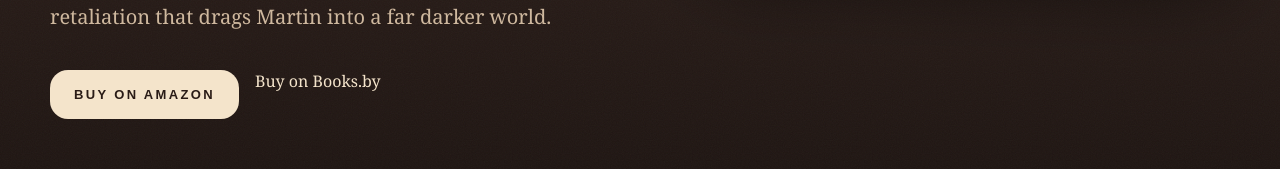
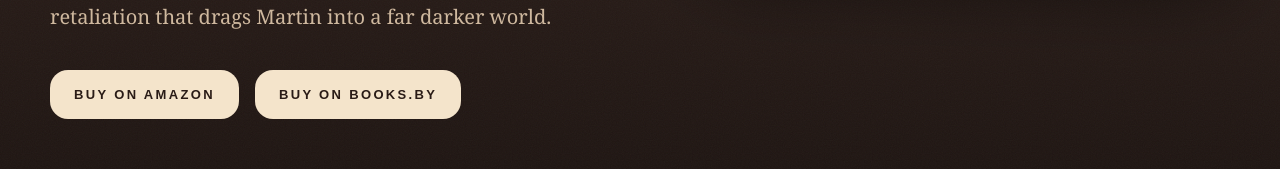
Before and after one commit to Mjpickering78/cast-no-shadow-site, a React (Vite) app: page / in a window 1280 px wide. Shown: the part 711-880 px from the top of the page. Built offline with nearby package versions, Linux system fonts and the light colour scheme.

Commit message:
Update main.jsx

```diff
--- a/src/main.jsx
+++ b/src/main.jsx
@@ -31,7 +31,7 @@ function App() {
 
             <div className="button-row">
               <a href={amazonLink} target="_blank" rel="noreferrer" className="button button-primary">Buy on Amazon</a>
-              <a href="https://books.by/martin-j-pickering" target="_blank" rel="noreferrer">Buy on Books.by</a>
+              <a href="https://books.by/martin-j-pickering" target="_blank" rel="noreferrer" className="button button-primary">Buy on Books.by</a>
             </div>
           </div>
 
```
